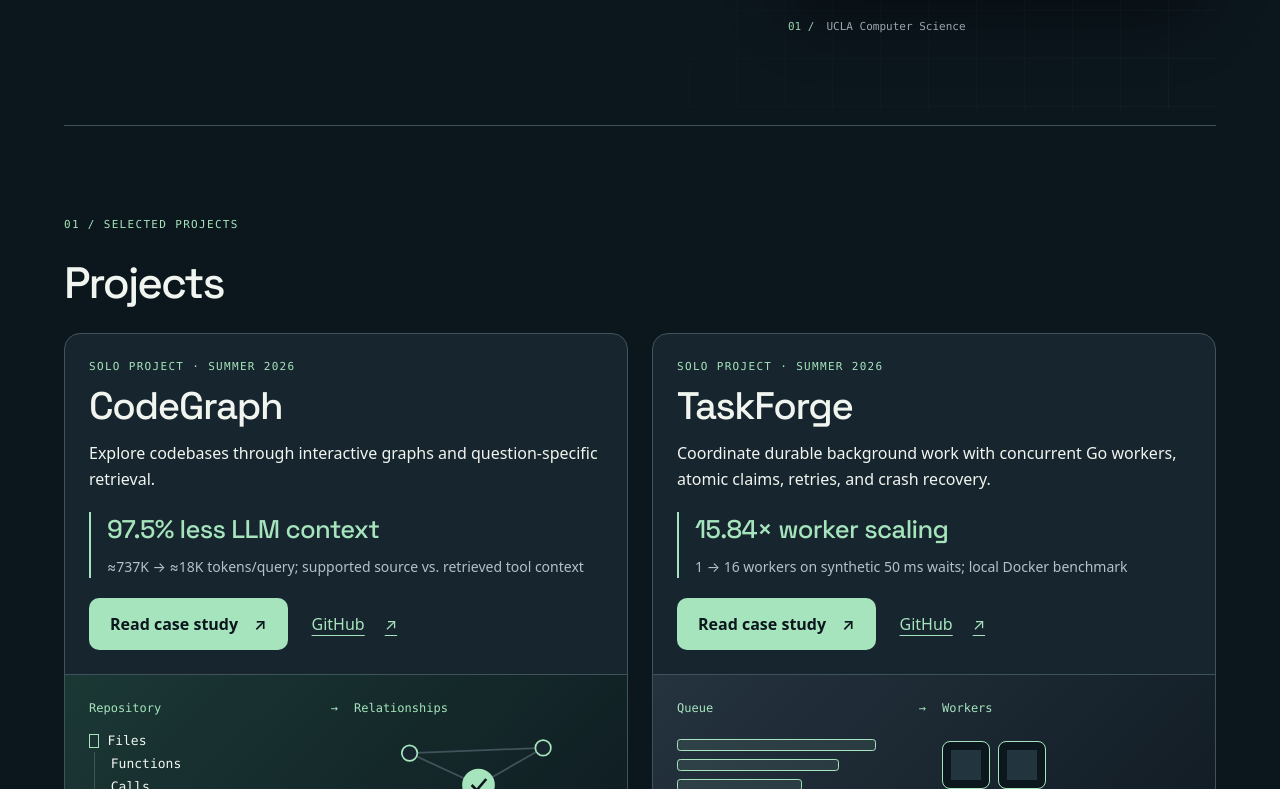
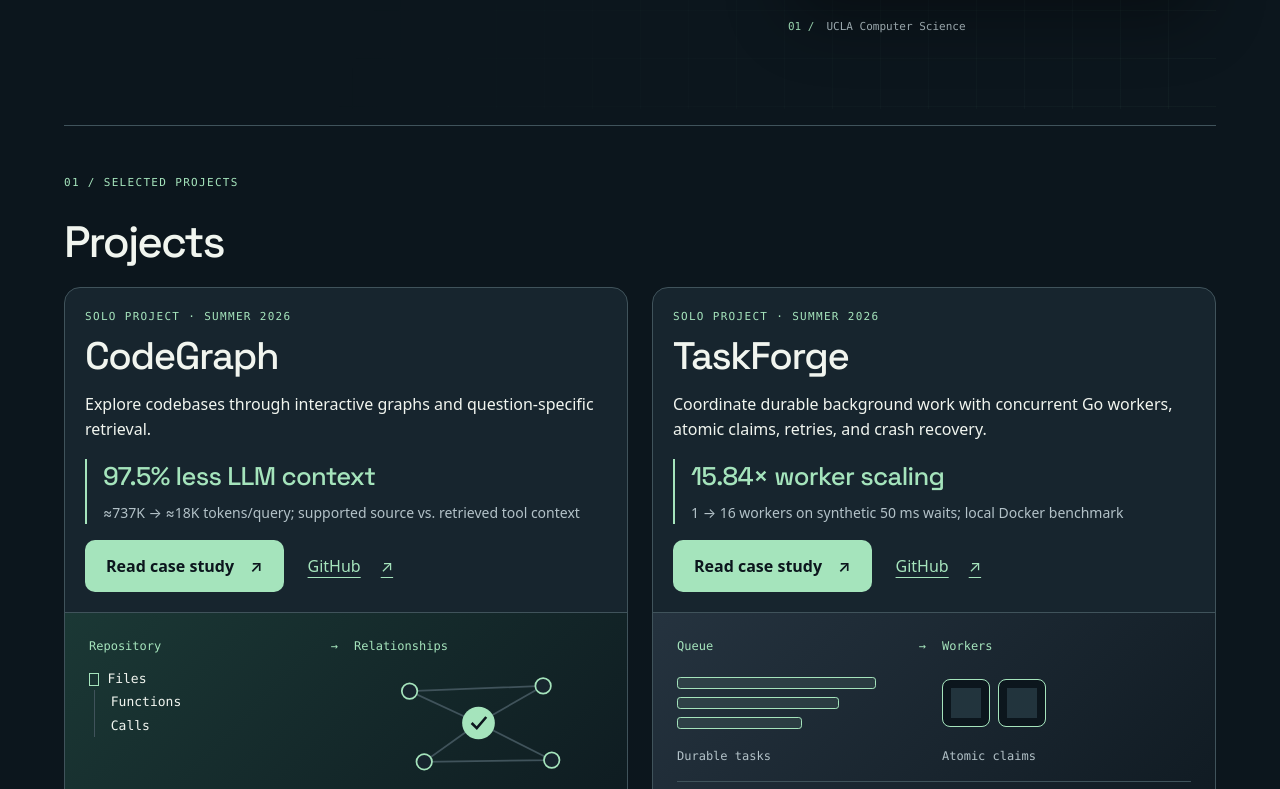
Before and after one commit to singhsitanshu/Portfolio, a React (Vite) app: page / in a window 1280 px wide. Shown: the part 771-1560 px from the top of the page. Built offline with nearby package versions, Linux system fonts and the light colour scheme.

Commit message:
Tightened case-study headers, overview gaps, and project-card spacing.

```diff
--- a/src/styles.css
+++ b/src/styles.css
@@ -251,10 +251,12 @@
 }
 
 /* Ticket 05: reusable case-study reading layout and static architecture. */
-.case-study-header { padding-block: var(--space-section) 3rem; }
-.case-study-header > .heading-group, .case-study-header > .motion-entrance { margin-top: 3rem; }
-.case-study-lede { font-size: clamp(1.375rem, 3vw, 2rem); line-height: 1.4; letter-spacing: -0.025em; max-width: 47rem; margin-top: 2rem; }
-.case-study-result-summary { margin-top: 2rem; padding-block: 1.5rem; border-block: var(--border-thin); }
+.case-study-header { padding-block: clamp(1.5rem, 3vw, 2.5rem) 2rem; }
+.case-study-header > .heading-group, .case-study-header > .motion-entrance { margin-top: 1.5rem; }
+.case-study-header h1 { font-size: clamp(2.25rem, 5vw, 4rem); }
+.case-study-header .heading-group .eyebrow { margin-bottom: 0.75rem; }
+.case-study-lede { font-size: clamp(1.125rem, 2vw, 1.5rem); line-height: 1.4; letter-spacing: -0.025em; max-width: 47rem; margin-top: 1.25rem; }
+.case-study-result-summary { margin-top: 1.5rem; padding-block: 1.25rem; border-block: var(--border-thin); }
 .case-study-result-summary h2 { font-size: 1.125rem; letter-spacing: -0.025em; }
 .case-study-result-context { margin-top: 0.5rem; color: var(--color-muted); }
 .case-study-result-metrics { display: flex; flex-wrap: wrap; gap: 1.5rem 3rem; margin-block: 1rem; }
@@ -265,13 +267,13 @@
 .case-study-result-metrics p { margin-top: 0.5rem; font-size: 0.9375rem; }
 .case-study-result-scope { margin-top: 0.5rem; font-size: 0.8125rem; color: var(--color-muted); max-width: 48rem; }
 .case-study-result-summary > .text-link { margin-top: 0.5rem; }
-.case-study-ownership { margin-top: 1.5rem; color: var(--color-muted); }
-.case-study-overview { display: grid; grid-template-columns: repeat(3, minmax(0, 1fr)); gap: 2rem; margin-block: 3rem 1.5rem; }
+.case-study-ownership { margin-top: 1.25rem; color: var(--color-muted); }
+.case-study-overview { display: grid; grid-template-columns: repeat(3, minmax(0, 1fr)); gap: 1.5rem; margin-block: 1.5rem 1rem; }
 .case-study-overview dt, .case-study-evidence dt, .case-study-decisions dt { font-family: var(--font-mono); font-size: 0.6875rem; color: var(--color-muted); }
 .case-study-overview dd { margin: 0.75rem 0 0; font-size: 1.125rem; max-width: 18rem; }
-.case-study-nav { border-top: var(--border-thin); padding-block: 1.5rem 3rem; gap: 0.5rem 2rem; }
+.case-study-nav { border-top: var(--border-thin); padding-block: 1rem 2rem; gap: 0.5rem 2rem; }
 .case-study-nav a { color: var(--color-accent); }
-.case-study-section { display: grid; grid-template-columns: minmax(0, 1fr) minmax(0, 2.4fr); gap: 3rem; }
+.case-study-section { display: grid; grid-template-columns: minmax(0, 1fr) minmax(0, 2.4fr); gap: 3rem; padding-block: clamp(2.5rem, 5vw, 4rem); }
 .case-study-section h2 { font-size: clamp(1.5rem, 2.5vw, 2rem); }
 .case-study-section-body { display: grid; gap: 1.5rem; min-width: 0; }
 .case-study-section-body > p { max-width: 46rem; }
@@ -363,8 +365,8 @@
 .site-footer { padding-block: 2rem; }
 #contact { margin-bottom: 3rem; padding: clamp(1.5rem, 4vw, 3rem); border: var(--border-thin); border-radius: var(--radius-panel); background: var(--color-surface); box-shadow: var(--shadow-panel); }
 .case-study-header { border-bottom: var(--border-thin); }
-.case-study-overview { padding: 1.5rem; background: var(--color-surface); border-radius: var(--radius-panel); }
-.case-study-nav { border-top: 0; padding-top: 1.5rem; }
+.case-study-overview { padding: 1.25rem; background: var(--color-surface); border-radius: var(--radius-panel); }
+.case-study-nav { border-top: 0; }
 .case-study-architecture, .taskforge-benchmark-chart, .codegraph-flow, .taskforge-flow { box-shadow: var(--shadow-panel); }
 .taskforge-symbol i { border-color: var(--color-accent); }
 .taskforge-arrow, .taskforge-arrow::after { border-color: var(--color-accent); }
@@ -377,20 +379,20 @@
 }
 
 /* Ticket 13: compact, equally prominent project showcases. */
-.project-showcases { display: grid; grid-template-columns: repeat(2, minmax(0, 1fr)); column-gap: 1.5rem; padding-block: 1.5rem; }
+.project-showcases { display: grid; grid-template-columns: repeat(2, minmax(0, 1fr)); column-gap: 1.5rem; padding-block: 1.25rem; }
 /* Share content rows so wrapping in either card keeps matching sections aligned. */
 .project-showcase { display: grid; grid-template-rows: subgrid; grid-row: span 6; min-width: 0; border: 1px solid var(--color-rule); border-radius: var(--radius-panel); background: var(--color-surface); transition: border-color var(--motion-fast) var(--motion-ease), box-shadow var(--motion-fast) var(--motion-ease); }
 .project-showcase:hover, .project-showcase:focus-within { border-color: var(--color-accent); box-shadow: var(--shadow-panel); }
-.showcase-copy { padding: min(1.5rem, 24px); }
+.showcase-copy { padding: min(1.25rem, 20px); }
 .showcase-intro { display: grid; grid-template-rows: subgrid; grid-row: span 3; }
 .showcase-details { display: grid; grid-template-rows: subgrid; grid-row: span 2; }
 .showcase-copy header h3 { margin-block: .45rem .75rem; font-size: clamp(2rem, 3vw, 2.75rem); }
 .showcase-summary { margin: 0; color: var(--color-ink); line-height: 1.6; }
-.showcase-result { margin-top: 1.25rem; padding-left: 1rem; border-left: 2px solid var(--color-accent); }
+.showcase-result { margin-top: 1rem; padding-left: 1rem; border-left: 2px solid var(--color-accent); }
 .showcase-result-headline { color: var(--color-accent); font-family: var(--font-display); font-size: clamp(1.375rem, 2vw, 1.625rem); line-height: 1.35; letter-spacing: -.025em; }
 .showcase-result-headline strong { font-weight: 500; }
 .showcase-result-context { margin-top: .5rem; font-size: .875rem; color: var(--color-muted); }
-.showcase-actions { display: flex; flex-wrap: wrap; align-items: center; gap: .5rem 1.5rem; margin-block: 1.25rem 0; }
+.showcase-actions { display: flex; flex-wrap: wrap; align-items: center; gap: .5rem 1.5rem; margin-block: 1rem 0; }
 .showcase-actions .button { gap: 1rem; }
 .showcase-highlights, .showcase-technologies { list-style: none; padding: 0; margin: 0; }
 .showcase-highlights { display: grid; gap: 1rem; }
@@ -444,7 +446,7 @@
 .primary-nav { justify-self: end; gap: .5rem 1.5rem; }
 .header-resume { font-size: .875rem; gap: .5rem; }
 .site-footer { flex-wrap: wrap; }
-.projects-section { position: relative; padding-bottom: 2rem; }
+.projects-section { position: relative; padding-block: clamp(2rem, 4vw, 3rem) 2rem; }
 .anchor-alias { position: absolute; top: 0; left: 0; width: 1px; height: 1px; }
 .experience-section { container-type: inline-size; }
 .experience-timeline { list-style: none; padding: 0; margin: 2.5rem 0 0; }
```
Also changed, not shown: 89 other files (tests, documents, lock files or other folders).
